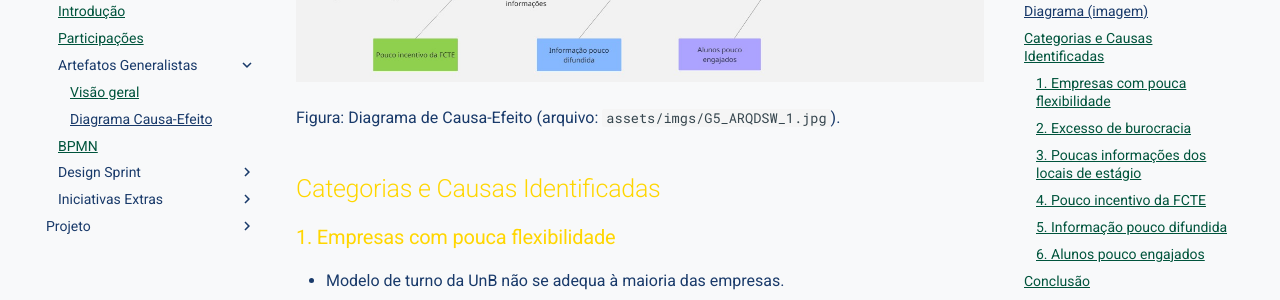
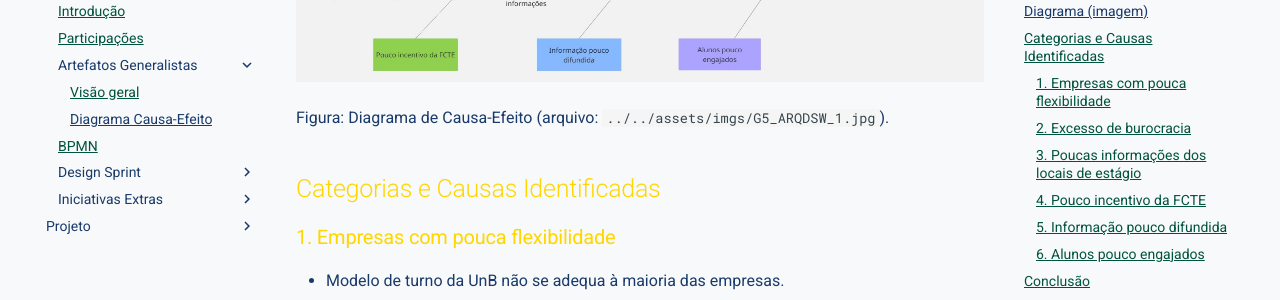
Before and after one commit to UnBArqDsw2025-2-Turma02/2025.2-T02_G5_DicasDeEstagio_Entrega03, an MkDocs documentation site: the page built from docs/Base/Artefatos-generalistas/CausaEfeito.md, in a window 1280 px wide and 900 px high, scrolled down 1063 px. Shown: the part 151-451 px from the top of the window. Built offline with MkDocs 1.6.1 and Material for MkDocs 9.7.7, drawn with Linux system fonts in a browser that asks for light colours; comment, search, counter and statistics services are not loaded.

Commit message:
Update docs/Base/Artefatos-generalistas/CausaEfeito.md
Co-authored-by: Copilot <175728472+Copilot@users.noreply.github.com>

```diff
--- a/docs/Base/Artefatos-generalistas/CausaEfeito.md
+++ b/docs/Base/Artefatos-generalistas/CausaEfeito.md
@@ -20,7 +20,7 @@ Abaixo está o diagrama de Causa-Efeito elaborado pelo Grupo 5.
 
 ![Diagrama de Causa-Efeito — G5](/assets/imgs/G5_ARQDSW_1.jpg)
 
-Figura: Diagrama de Causa-Efeito (arquivo: `assets/imgs/G5_ARQDSW_1.jpg`).
+Figura: Diagrama de Causa-Efeito (arquivo: `../../assets/imgs/G5_ARQDSW_1.jpg`).
 
 
 ## Categorias e Causas Identificadas
```
